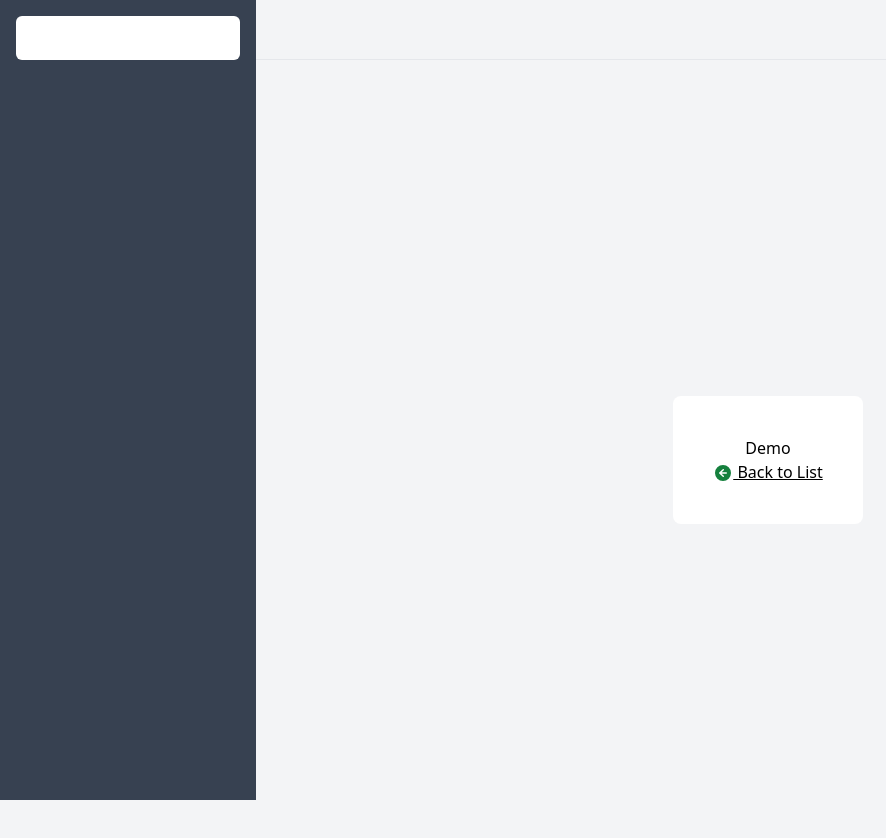
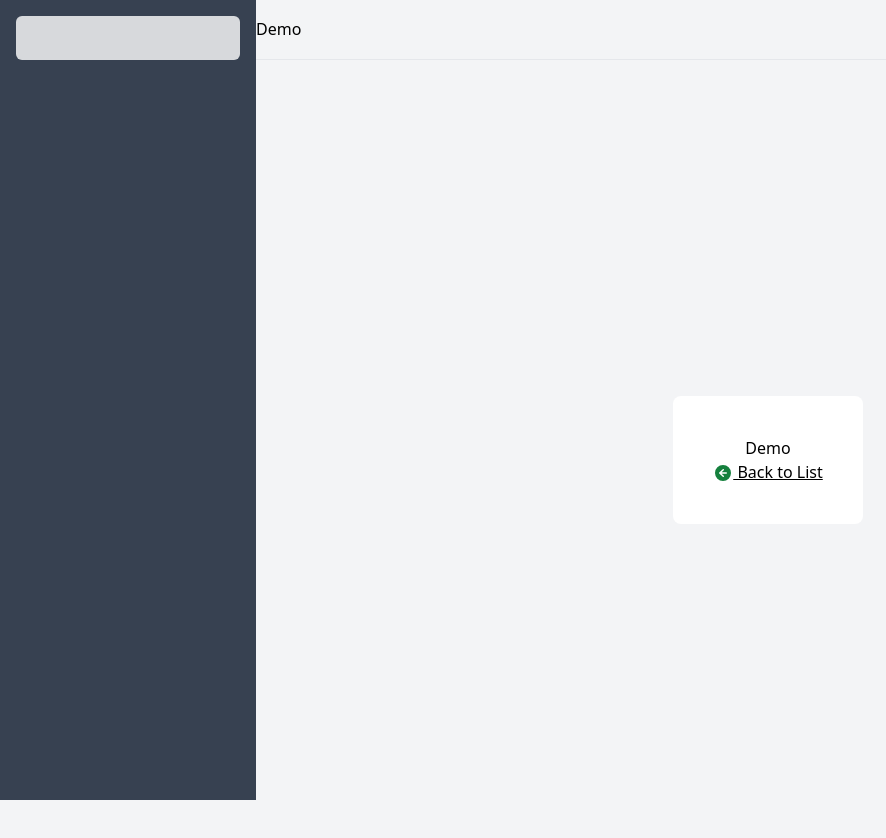
Before and after one commit to lausmma2/fe-dev-interview, a Nuxt app: page /demo in a window 1280 px wide. Shown: the top 838 px of the page, without its empty margins (0-886 px from the left). Built offline with nearby package versions, Linux system fonts and the light colour scheme.

Commit message:
[FIX] set more examples, fix multi-slot layout, make the test brief less confusing

```diff
--- /dev/null
+++ b/assets/ts/utils.ts
@@ -0,0 +1,8 @@
+import type { Ref } from 'vue';
+import { useHead, useState } from '#imports';
+
+export const setPageTitle = (title : string) => {
+  const pageTitle : Ref<string> = useState('pageTitle', () => title);
+  pageTitle.value = title;
+  useHead({ title });
+};
--- /dev/null
+++ b/components/ModuleTitle.vue
@@ -0,0 +1,15 @@
+<template>
+  <span>
+    {{ title }}
+  </span>
+</template>
+
+<script setup>
+import { useState } from '#imports';
+
+const title = useState('pageTitle', () => '');
+</script>
+
+<style scoped>
+
+</style>
--- a/layouts/default.vue
+++ b/layouts/default.vue
@@ -12,8 +12,8 @@
         </nav>
       </aside>
       <div class="flex flex-col flex-1 items-center justify-center">
-        <header class="border-b h-16 w-full">
-          <slot name="header" />
+        <header class="border-b h-16 w-full flex items-center justify-between">
+          <ModuleTitle />
         </header>
         <main class="w-full h-full overflow-auto">
           <slot />
@@ -22,8 +22,13 @@
     </div>
   </div>
 </template>
+
+<script setup>
+
+</script>
+
 <style scoped>
 .router-link-exact-active {
-  @apply underline;
+  @apply opacity-80;
 }
 </style>
--- a/pages/demo.vue
+++ b/pages/demo.vue
@@ -9,7 +9,13 @@
     </div>
   </div>
 </template>
-<script setup lang="ts">
+<script setup>
 import { ArrowLeftCircleIcon } from '@heroicons/vue/20/solid';
+import { setPageTitle } from '~/assets/ts/utils';
 
+setPageTitle('Demo');
 </script>
+
+<style scoped>
+
+</style>
--- a/pages/index.vue
+++ b/pages/index.vue
@@ -13,5 +13,11 @@
 
 <script setup lang="ts">
 import { ArrowRightCircleIcon } from '@heroicons/vue/20/solid';
+import { setPageTitle } from '~/assets/ts/utils';
 
+setPageTitle('Users');
 </script>
+
+<style scoped>
+
+</style>
```
Also changed, not shown: 1 other file (tests, documents, lock files or other folders).
